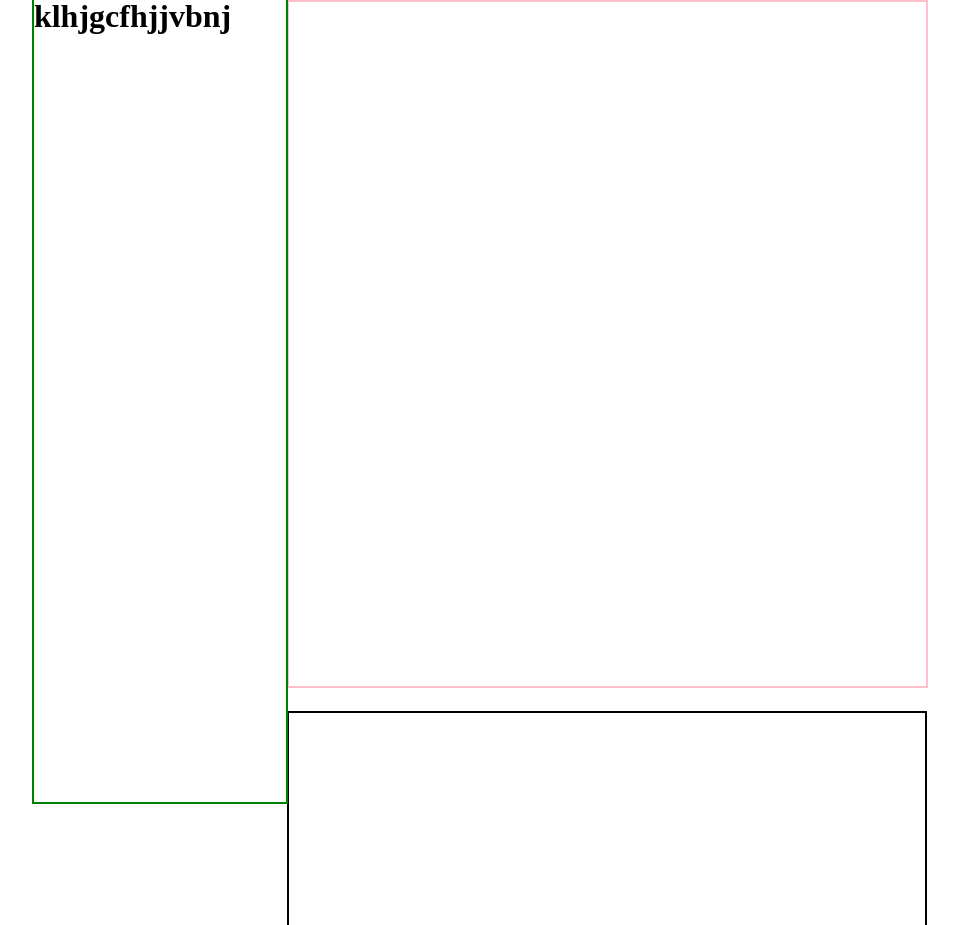
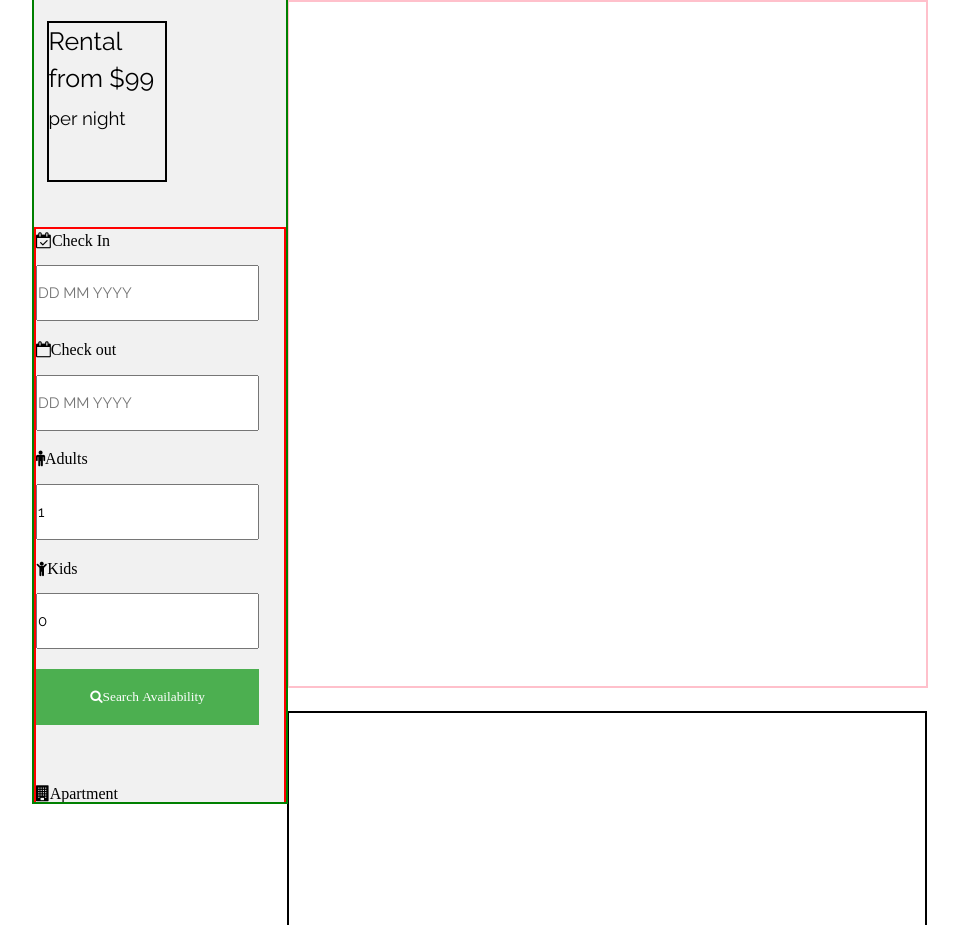
Before and after one commit to OziasMumbongo/W3School-Apartment, a plain HTML site: page index.html in a window 1280 px wide. Shown: the top 925 px of the page, without its empty margins (146-1105 px from the left). Drawn offline with Linux system fonts and the light colour scheme.

Commit message:
Added the navbar but still needs to be fixed

```diff
--- a/index.html
+++ b/index.html
@@ -5,13 +5,38 @@
     <meta name="viewport" content="width=device-width, initial-scale=1.0">
     <title>Document</title>
     <link rel="stylesheet" href="styles.css">
+    <link href="https://fonts.googleapis.com/css2?family=Raleway:ital,wght@0,100..900;1,100..900&display=swap" rel="stylesheet">
+   <link rel="stylesheet" href="https://cdnjs.cloudflare.com/ajax/libs/font-awesome/4.7.0/css/font-awesome.min.css">
 </head>
 <body>
     <div class="main_div">
         <div class="home_page_div">
             <div class="Apartment_section">
                 <div class="navbar_div">
-                    <h1>klhjgcfhjjvbnj</h1>
+                    <div class="heading_1">
+                        <h1 class="text_section">
+                            Rental from $99
+                        </h1>
+                        <h3 class="text_section2">
+                            per night
+                        </h3>
+                    </div>
+                    <div class="form_section">
+                        <i class="fa fa-calendar-check-o" aria-hidden="true">Check In</i>
+                        <input type="text" name="date" id="input" placeholder="DD MM YYYY">
+                        <i class="fa fa-calendar-o" id="Check_out">Check out</i>
+                        <input type="text" name="date" id="input" placeholder="DD MM YYYY">
+                        <i class="fa fa-male" aria-hidden="true" id="Check_out">Adults</i>
+                        <input type="number" value="1" name="Adults" id="input" min="1" max="6">
+                        <i class="fa fa-child" aria-hidden="true" id="Check_out">Kids</i>
+                        <input type="number" value="0" name="Adults" id="input" min="0" max="6">
+                        <button class="button_section"><i class="fa fa-search" aria-hidden="true">Search Availability</i></button>
+                        <div class="icons">
+                            <i class="fa fa-building" aria-hidden="true">Apartment</i>
+                            <i class="fa fa-rss" aria-hidden="true" id="Check_out2">Subscribe</i>
+                            <i class="fa fa-envelope" aria-hidden="true" id="Check_out2">Contact</i>
+                        </div>
+                    </div>
                 </div>
                 <div class="TheApartment_section">
 
--- a/styles.css
+++ b/styles.css
@@ -3,6 +3,8 @@
     padding: 0;
     box-sizing: border-box;
     width: 100%;
+    font-family: "Raleway", sans-serif;
+    line-height: 1.5;
 }
 
 .main_div{
@@ -20,9 +22,65 @@
 .navbar_div{
     border: solid 2px green;
     width: 20%;
-    height: 101vh;
+    height: 101%;
     margin: -0.3% 0 0 0;
     position: fixed;
+    background-color: #f1f1f1;
+    overflow-y: auto;
+}
+
+.heading_1{
+    border: 2px solid black;
+    height: 20%;
+    width: 48%;
+    margin: 9% 0 0 5%;
+}
+
+.text_section{
+    font-weight: 400;
+    font-size: 25px;
+    line-height: 1.5;
+}
+
+.text_section2{
+    font-weight: 400;
+    line-height: 1.5;
+    padding: 5% 0 0 0;
+}
+
+.form_section{
+    border: 2px solid red;
+    margin: 18% 0 0 0;
+    width: 100%;
+    height: 100%;
+}
+
+#input{
+    height: 7%;
+    width: 90%;
+    font-size: 15px;
+    margin: 5% 0 0 0;
+}
+
+#Check_out{
+    margin: 8% 0 0 0;
+}
+
+#Check_out2{
+    margin: 15% 0 0 0;
+}
+
+.button_section{
+    margin: 8% 0 0 0;
+    height: 7%;
+    width: 90%;
+    background-color:  #4CAF50;
+    border: none;
+    color: white;
+}
+
+.icons{
+    margin: 23% 0 0 0;
 }
 
 .Apartment_section{
```
